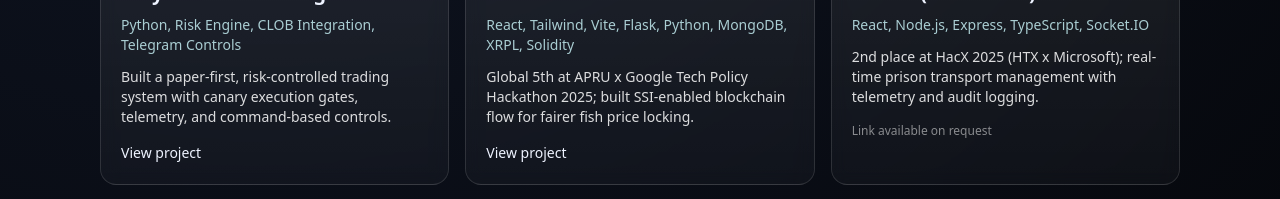
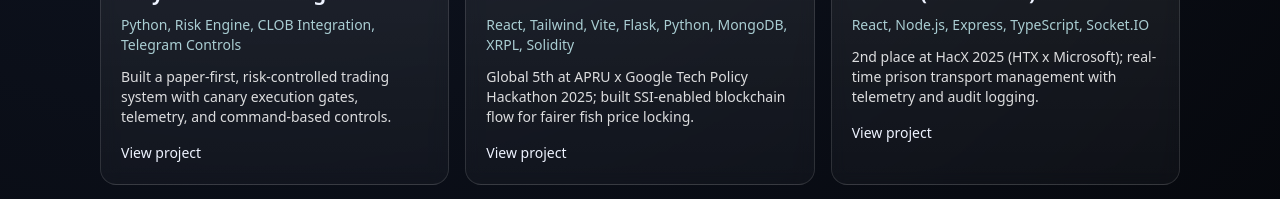
Before and after one commit to sanjey99/personal-website, a Next.js app: page / in a window 1280 px wide. Shown: the part 960-1159 px from the top of the page. Built offline with nearby package versions, Linux system fonts and the light colour scheme.

Commit message:
Link PRISM HacX project card to new GitHub repo

```diff
--- a/src/app/page.tsx
+++ b/src/app/page.tsx
@@ -24,7 +24,7 @@ const projects = [
       "2nd place at HacX 2025 (HTX x Microsoft); real-time prison transport management with telemetry and audit logging.",
     metric: "2nd place @ HacX 2025",
     tag: "GovTech / IoT",
-    link: "",
+    link: "https://github.com/sanjey99/PRISM-hacx",
   },
   {
     name: "Intern Analytics Project",
```
